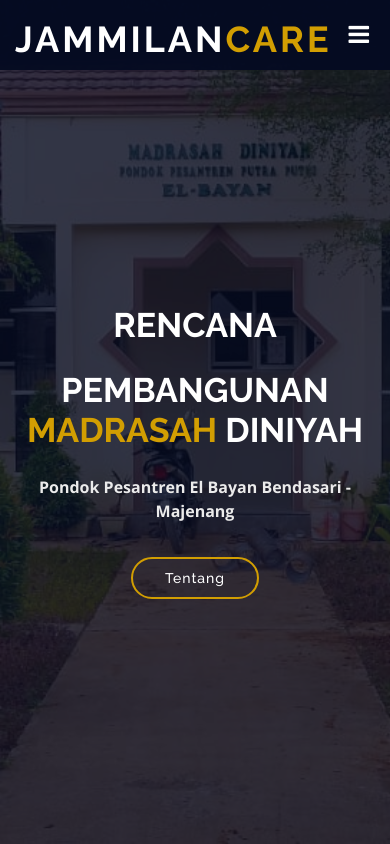
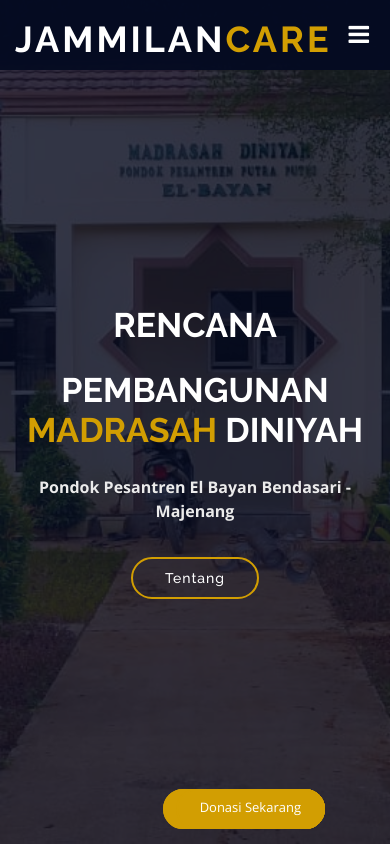
Before and after one commit to hafid08/jammilan, a plain HTML site: page index.html in a window 390 px wide. Shown: the top 844 px of the page. Drawn offline with nearby package versions, Linux system fonts and the light colour scheme.

Commit message:
add donasi sekarang versi mobile

```diff
--- a/css/style.css
+++ b/css/style.css
@@ -1,6 +1,30 @@
 /*
   General Styles --------------------------------------------------------------*/
-
+  @media (max-width: 1023px) {
+    a.donasi{
+      position: fixed;
+      background: #d29e02;
+      height: 40px;
+      text-align: center;
+      right: 15px;
+      bottom: 15px;
+      color: #fff;
+      padding: 7px 22px;
+      border-radius: 50px;
+      border: 2px solid #d29e02;
+      transition: all ease-in-out 0.3s;
+      font-weight: 500;
+      margin-left: 8px;
+      margin-top: 2px;
+      margin-right: 50px;
+      font-size: 13px;
+    }
+  }
+  @media (min-width: 1024px) {
+    a.donasi{
+      display: none;
+    }
+  }
 a.rab{
   font-size: 18px;
   display: inline-block;
--- a/index.html
+++ b/index.html
@@ -1299,7 +1299,7 @@
             </div>
         </div>
     </footer><!-- #footer -->
-
+    <a type="button" href="#contact" class="donasi">Donasi Sekarang</a>
     <a href="#" class="back-to-top"><i class="fa fa-angle-up"></i></a>
 
     <!-- JavaScript Libraries -->
```
